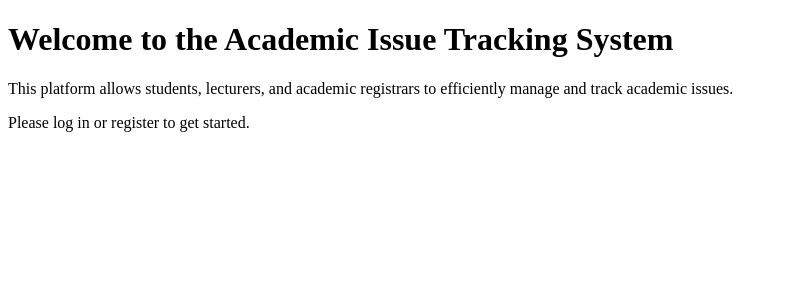
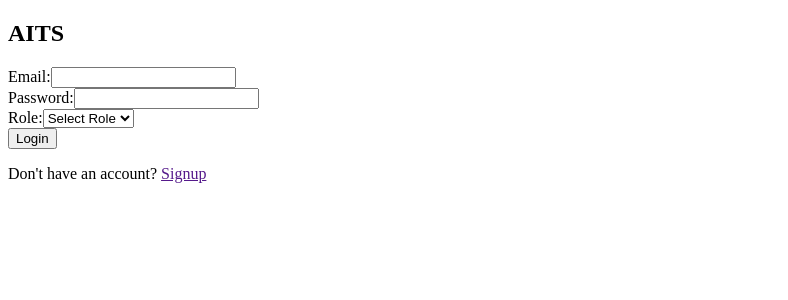
Before and after one commit to ArnoldPeterMukasa/AITS_GROUP_G, a React (Vite) app in the folder frontend_site/frontend/: page / in a window 1280 px wide. Shown: the top 300 px of the page, without its empty margins (0-788 px from the left). Built offline with nearby package versions, Linux system fonts and the light colour scheme.

Commit message:
added the login component and home component to the app.jsx

```diff
--- a/frontend_site/frontend/src/App.jsx
+++ b/frontend_site/frontend/src/App.jsx
@@ -1,8 +1,8 @@
-import Home from "./components/Home";
+import LoginPage from './COMPONENTS/LoginPage'
 function App() {
   return (
     <div>
-      <Home />
+      <LoginPage />
     </div>
   );
 }
```
